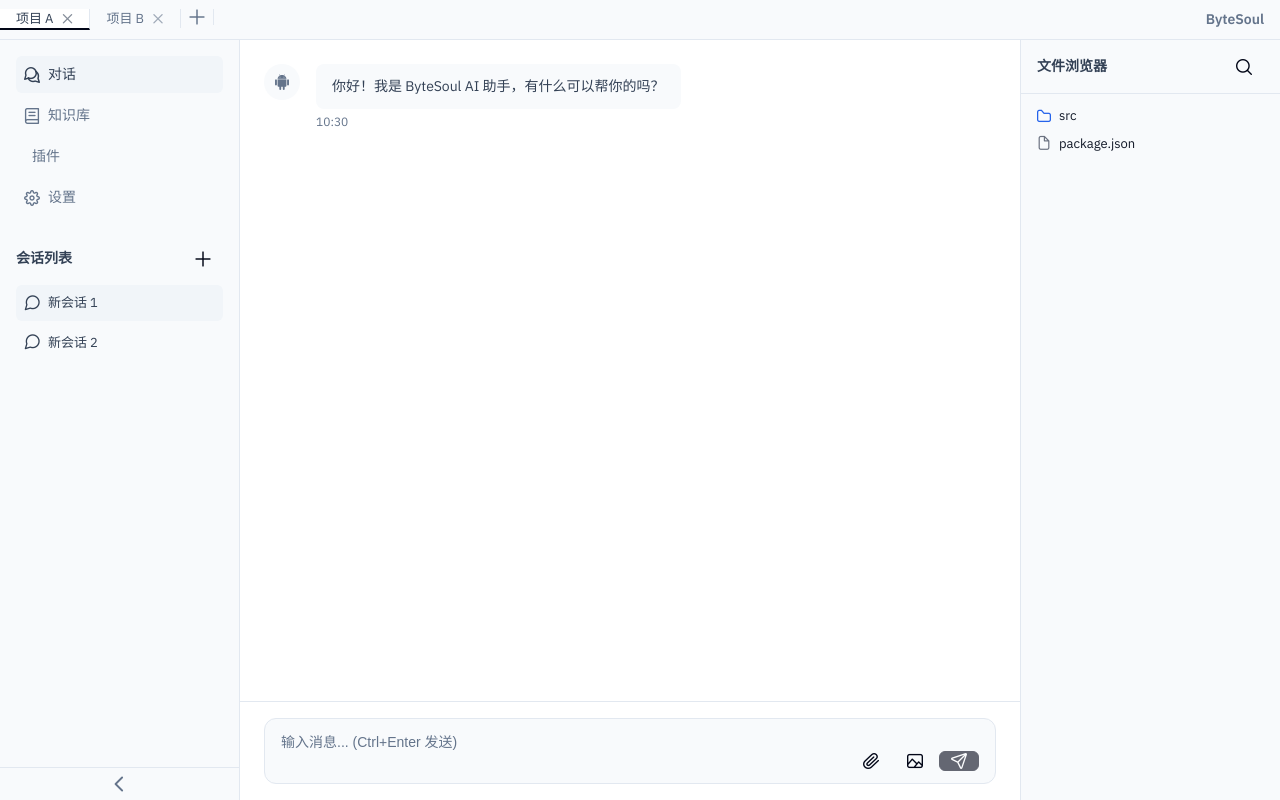
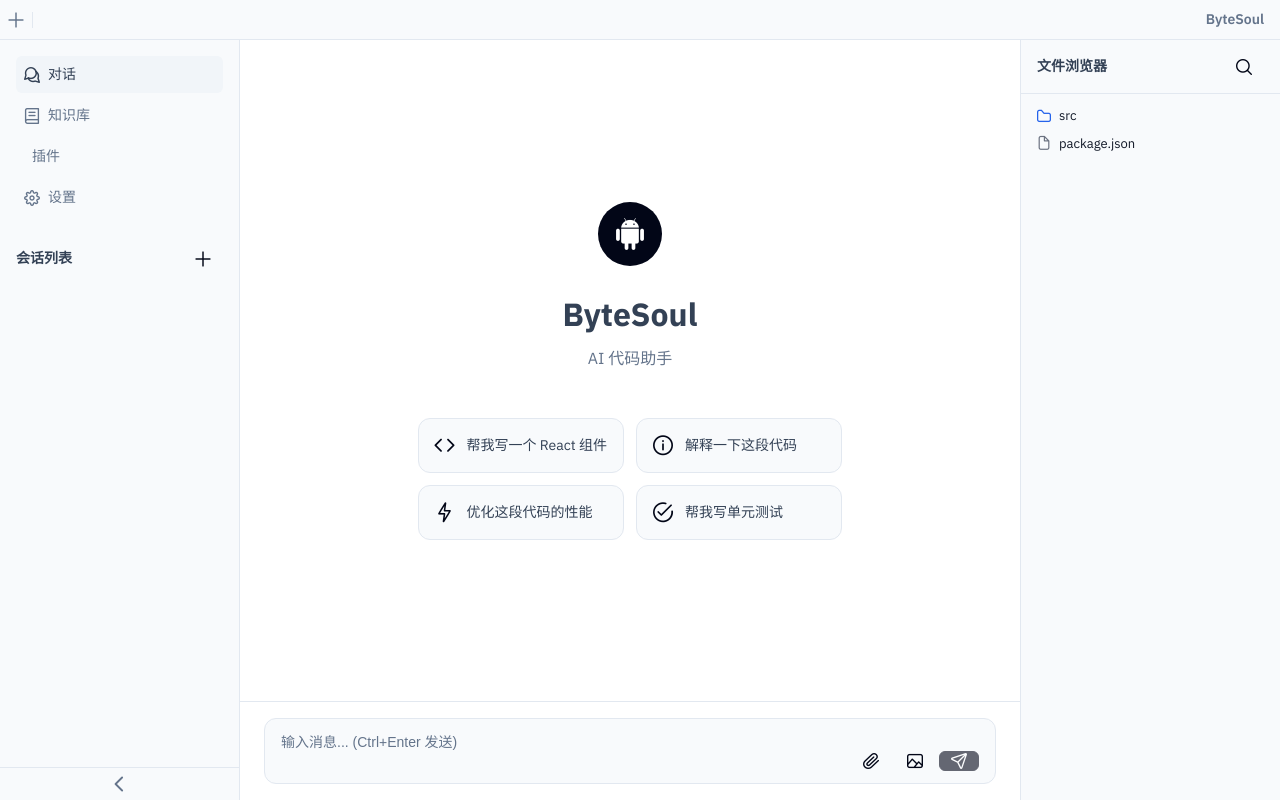
Before and after one commit to SuxueDevil/byte-soul-vue-electron, a Vue app: page / in a window 1280 px wide. Built offline with nearby package versions, Linux system fonts and the light colour scheme; a web font is replaced by a local one.

Commit message:
feat: 添加 Codex 风格欢迎页

```diff
--- a/src/assets/styles/chat.css
+++ b/src/assets/styles/chat.css
@@ -197,6 +197,82 @@
   padding: 24px;
 }
 
+/* 欢迎页 */
+.welcome-page {
+  display: flex;
+  align-items: center;
+  justify-content: center;
+  height: 100%;
+}
+
+.welcome-content {
+  text-align: center;
+  max-width: 600px;
+}
+
+.welcome-logo {
+  width: 64px;
+  height: 64px;
+  margin: 0 auto 24px;
+  background-color: var(--primary-color);
+  border-radius: 50%;
+  display: flex;
+  align-items: center;
+  justify-content: center;
+}
+
+.welcome-logo i {
+  font-size: 32px;
+  color: var(--primary-color-text);
+}
+
+.welcome-title {
+  font-size: 32px;
+  font-weight: 700;
+  color: var(--text-color);
+  margin-bottom: 8px;
+}
+
+.welcome-subtitle {
+  font-size: 16px;
+  color: var(--text-color-secondary);
+  margin-bottom: 48px;
+}
+
+.welcome-suggestions {
+  display: grid;
+  grid-template-columns: repeat(2, 1fr);
+  gap: 12px;
+}
+
+.suggestion-card {
+  display: flex;
+  align-items: center;
+  gap: 12px;
+  padding: 16px;
+  background-color: var(--surface-ground);
+  border: 1px solid var(--surface-border);
+  border-radius: 12px;
+  cursor: pointer;
+  transition: all 150ms ease;
+  text-align: left;
+}
+
+.suggestion-card:hover {
+  background-color: var(--surface-hover);
+  border-color: var(--primary-color);
+}
+
+.suggestion-card i {
+  font-size: 20px;
+  color: var(--primary-color);
+}
+
+.suggestion-card span {
+  font-size: 14px;
+  color: var(--text-color);
+}
+
 .message {
   display: flex;
   gap: 16px;
--- a/src/views/chat/index.vue
+++ b/src/views/chat/index.vue
@@ -109,6 +109,36 @@
       <div class="chat-area">
         <!-- 1、消息列表 -->
         <div class="messages" ref="messagesContainer">
+          <!-- 空状态 - Codex 风格欢迎页 -->
+          <div v-if="messages.length === 0" class="welcome-page">
+            <div class="welcome-content">
+              <div class="welcome-logo">
+                <i class="pi pi-android"></i>
+              </div>
+              <h1 class="welcome-title">ByteSoul</h1>
+              <p class="welcome-subtitle">AI 代码助手</p>
+              <div class="welcome-suggestions">
+                <div class="suggestion-card" @click="sendMessage('帮我写一个 React 组件')">
+                  <i class="pi pi-code"></i>
+                  <span>帮我写一个 React 组件</span>
+                </div>
+                <div class="suggestion-card" @click="sendMessage('解释一下这段代码')">
+                  <i class="pi pi-info-circle"></i>
+                  <span>解释一下这段代码</span>
+                </div>
+                <div class="suggestion-card" @click="sendMessage('优化这段代码的性能')">
+                  <i class="pi pi-bolt"></i>
+                  <span>优化这段代码的性能</span>
+                </div>
+                <div class="suggestion-card" @click="sendMessage('帮我写单元测试')">
+                  <i class="pi pi-check-circle"></i>
+                  <span>帮我写单元测试</span>
+                </div>
+              </div>
+            </div>
+          </div>
+
+          <!-- 消息列表 -->
           <div
             v-for="message in messages"
             :key="message.id"
@@ -181,30 +211,19 @@
 // ==================== 二、状态 ====================
 
 // 1、标签页
-const projectTabs = ref([
-  { id: '1', name: '项目 A' },
-  { id: '2', name: '项目 B' }])
-const activeTab = ref('1')
+const projectTabs = ref([])
+const activeTab = ref('')
 
 // 2、侧边栏
 const sidebarCollapsed = ref(false)
 const activePanel = ref('chat')
 
 // 3、会话
-const sessions = ref([
-  { id: '1', name: '新会话 1' },
-  { id: '2', name: '新会话 2' }])
-const activeSession = ref('1')
+const sessions = ref([])
+const activeSession = ref('')
 
 // 4、消息
-const messages = ref([
-  {
-    id: '1',
-    role: 'assistant' as const,
-    content: '你好！我是 ByteSoul AI 助手，有什么可以帮你的吗？',
-    timestamp: '10:30'
-  }
-])
+const messages = ref([])
 
 // 5、输入
 const inputText = ref('')
```
